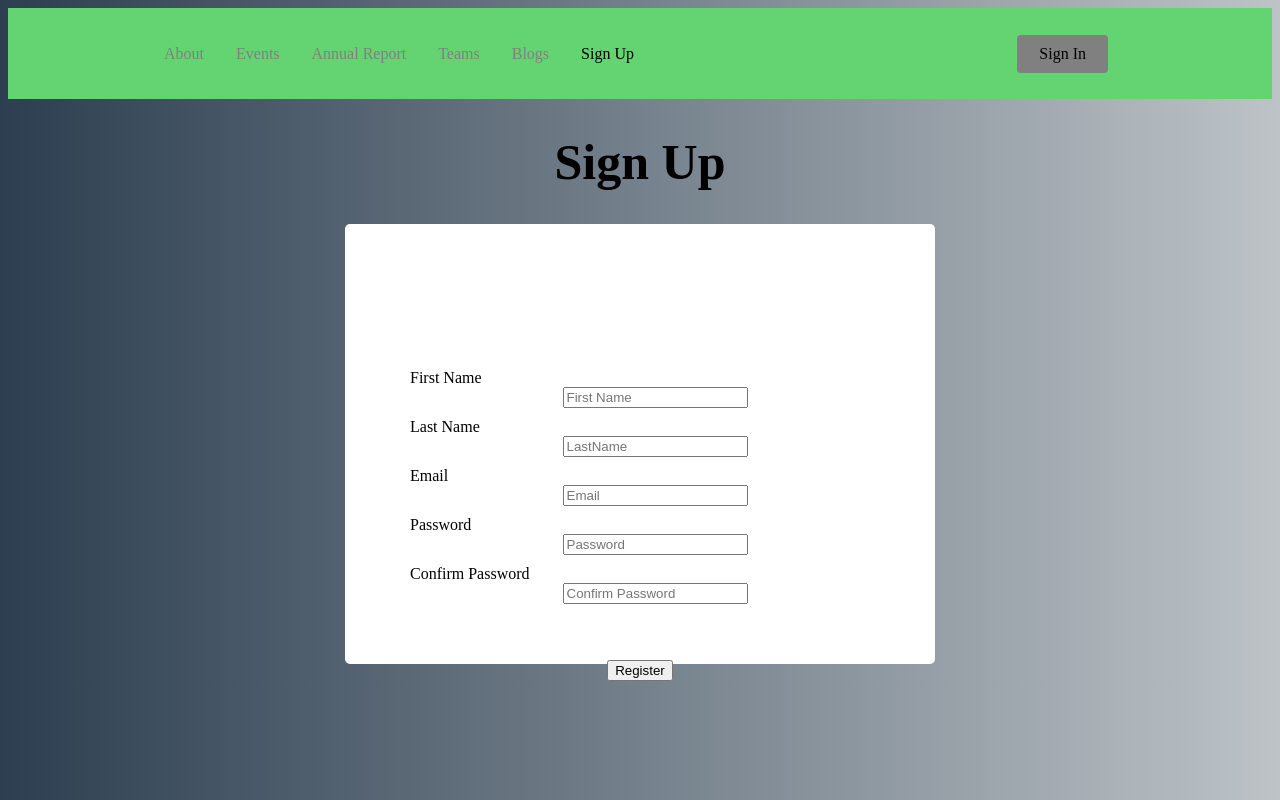
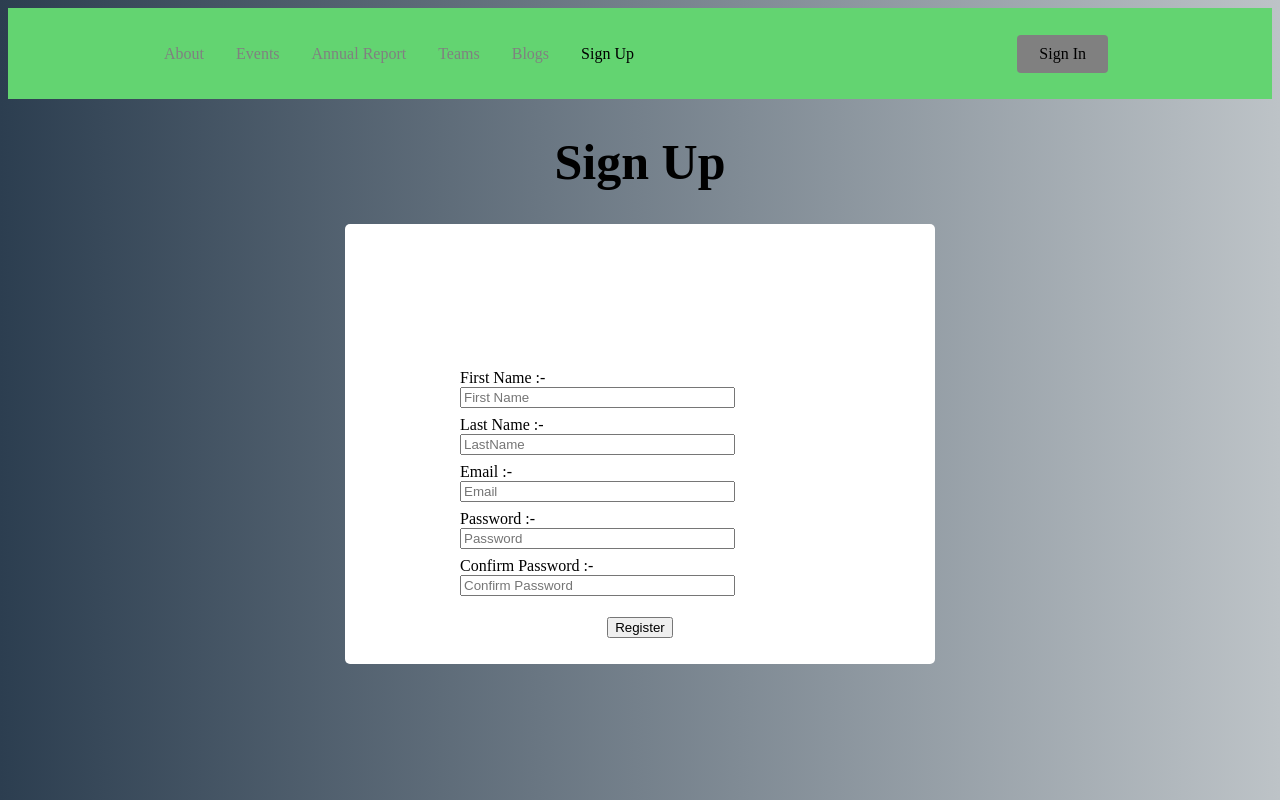
Before and after one commit to deepa5053/website, a React (Create React App) app: page /sign-up in a window 1280 px wide. Built offline with nearby package versions, Linux system fonts and the light colour scheme.

Commit message:
sign up form set

```diff
--- a/package.json
+++ b/package.json
@@ -10,6 +10,7 @@
     "react": "^18.2.0",
     "react-bootstrap-form": "^0.1.4-beta6",
     "react-dom": "^18.2.0",
+    "react-hook-form": "^7.43.1",
     "react-icons": "^4.7.1",
     "react-router-dom": "^6.8.1",
     "react-scripts": "5.0.1",
--- a/src/pages/signin.js
+++ b/src/pages/signin.js
@@ -10,11 +10,11 @@ const SignIn = () => {
     <div className="form">
           <div className="form-body">
               <div className="username">
-                  <label className="form__label" for="firstName">First Name </label>
+                  <label className="form__label" for="firstName">First Name :- </label>
                   <input className="form__input" type="text" id="firstName" placeholder="First Name"/>
               </div>
               <div className="password">
-                  <label className="form__label" for="password">Password </label>
+                  <label className="form__label" for="password">Password :- </label>
                   <input className="form__input" type="password"  id="password" placeholder="Password"/>
               </div>
           </div>
--- a/src/pages/signup.css
+++ b/src/pages/signup.css
@@ -13,32 +13,39 @@ body{
     border-radius: 5px;
     width: 500px;
     height: 600px;
-    margin: 20px auto;
-    padding: 20px;
-
-    /* height: 600px; */
+    display: flex;
+    flex-direction: column;
+    justify-content: space-between;
+    margin-top: -250px;
+    margin-bottom: -250px;
 }
 
 .form-body{
-    margin-left: 30px;
+    margin-left: 80px;
     text-align: left;
-    padding: 20px 10px;
-    text-align: center;
-}
-.form-body > *{
-    padding: 5px;
+    margin-bottom: -250px;
+
 }
 
+
 .form__label{
-    width: 40%;
-    display: flex;
-    align-items: flex-start;
+
+    float: left;
+    width: 10em;
+    margin-right: 1em;
+    text-align: left;
+
+
 }
 
-.form_input{
-    width: 60%;
+.form__input{
+float: left;
+width: 20em;
+margin-right: 1em;
+text-align: left;
+margin-bottom: .5rem;
 }
 
 .footer{
-    text-align: center;
+    justify-content: center;
 }
--- a/src/pages/signup.js
+++ b/src/pages/signup.js
@@ -7,23 +7,23 @@ const SignUp = () => {
       <div className="form">
           <div className="form-body">
               <div className="username">
-                  <label className="form__label" for="firstName">First Name </label>
+                  <label className="form__label" for="firstName">First Name :- </label>
                   <input className="form__input" type="text" id="firstName" placeholder="First Name"/>
               </div>
               <div className="lastname">
-                  <label className="form__label" for="lastName">Last Name </label>
+                  <label className="form__label" for="lastName">Last Name :- </label>
                   <input  type="text" name="" id="lastName"  className="form__input"placeholder="LastName"/>
               </div>
               <div className="email">
-                  <label className="form__label" for="email">Email </label>
+                  <label className="form__label" for="email">Email :- </label>
                   <input  type="email" id="email" className="form__input" placeholder="Email"/>
               </div>
               <div className="password">
-                  <label className="form__label" for="password">Password </label>
+                  <label className="form__label" for="password">Password :- </label>
                   <input className="form__input" type="password"  id="password" placeholder="Password"/>
               </div>
               <div className="confirm-password">
-                  <label className="form__label" for="confirmPassword">Confirm Password </label>
+                  <label className="form__label" for="confirmPassword">Confirm Password :- </label>
                   <input className="form__input" type="password" id="confirmPassword" placeholder="Confirm Password"/>
               </div>
           </div>
```
Also changed, not shown: 1 other file (tests, documents, lock files or other folders).
